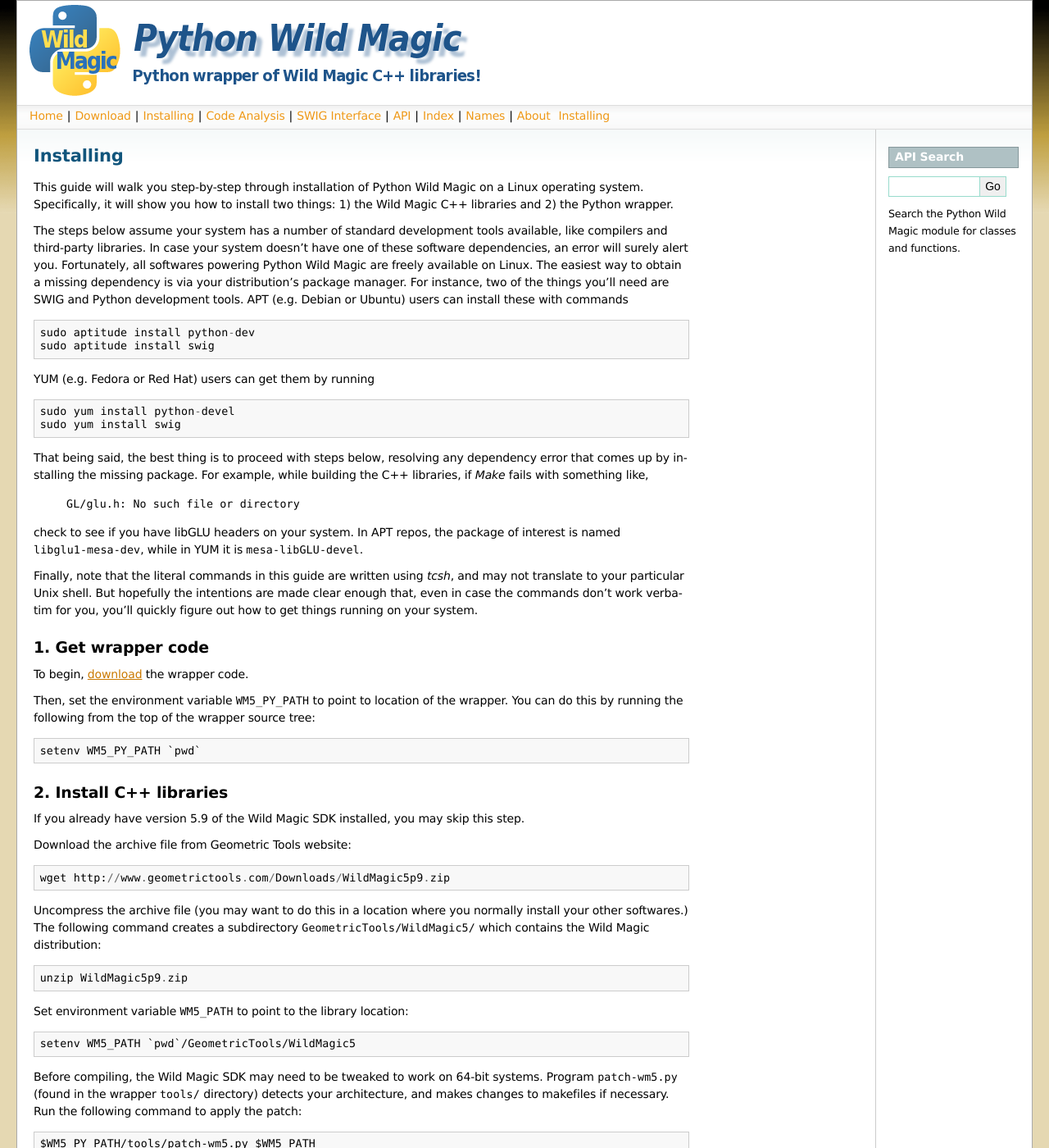
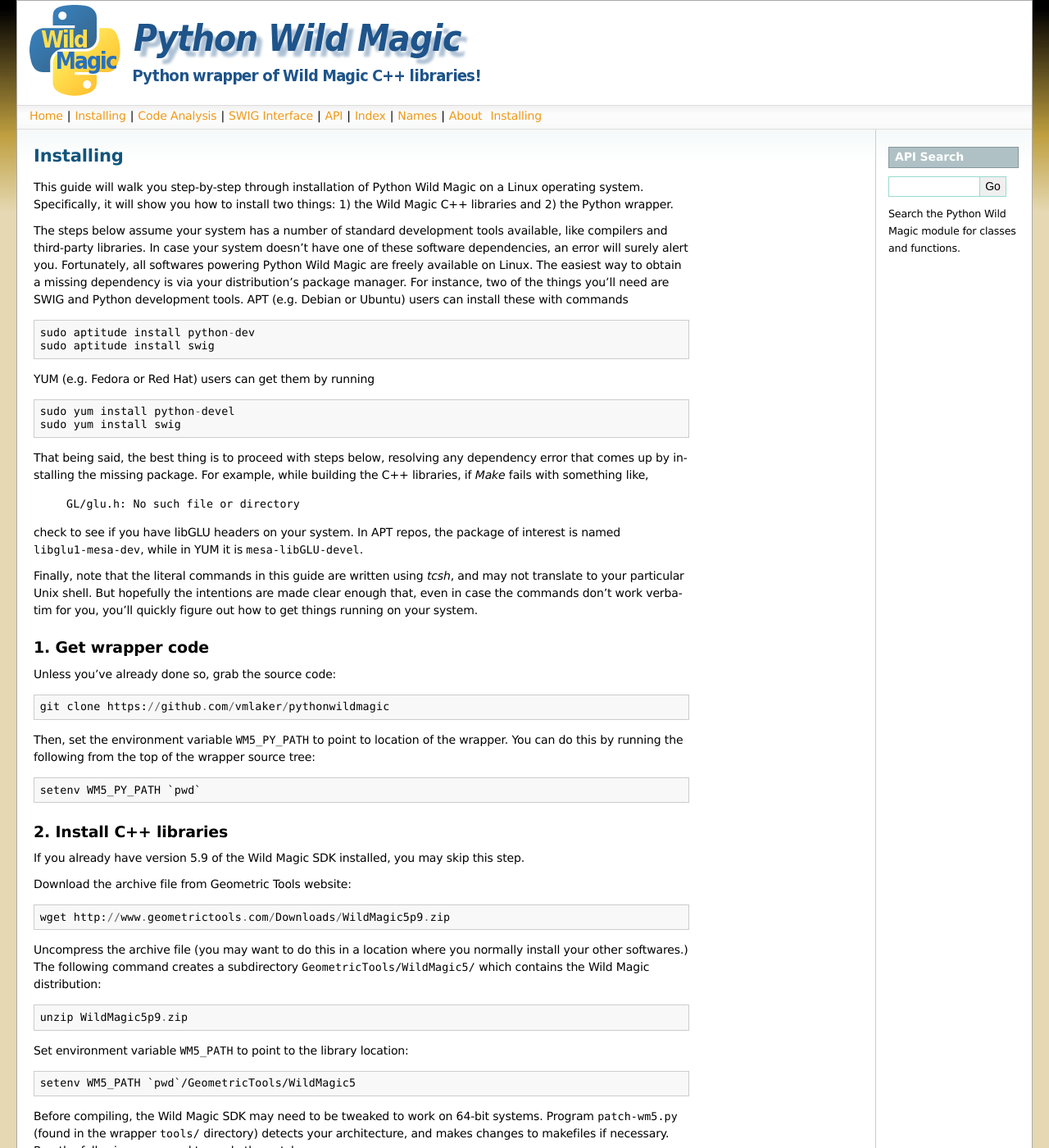
Before and after one commit to vmlaker/pythonwildmagic, a Sphinx documentation site: the page built from docs/source/installing.rst, in a window 1280 px wide and 1400 px high. Shown: the whole window at 82% size. Built offline with Sphinx 7.4.7, drawn with Linux system fonts in a browser that asks for light colours; formulas are drawn with MathJax 3.

Commit message:
Remove "Download" page (use inline "git clone" command blurb.)

```diff
--- a/docs/source/_themes/pywm/layout.html
+++ b/docs/source/_themes/pywm/layout.html
@@ -8,7 +8,6 @@
 
 {% block rootrellink %}
 <li><a href="index.html">Home</a>|</li>
-<li><a href="download.html">Download</a>|</li>
 <li><a href="installing.html">Installing</a>|</li>
 <li><a href="code_analysis.html">Code Analysis</a>|</li>
 <li><a href="swig_interface.html">SWIG Interface</a>|</li>
--- a/docs/source/index.rst
+++ b/docs/source/index.rst
@@ -3,7 +3,6 @@
 .. toctree::
    :hidden:
 
-   download
    installing
    code_analysis
    swig_interface
--- a/docs/source/installing.rst
+++ b/docs/source/installing.rst
@@ -1,6 +1,5 @@
 .. _installing:
 
-**********
 Installing
 **********
 
@@ -39,7 +38,10 @@
 1. Get wrapper code
 ===================
 
-To begin, :doc:`download <download>` the wrapper code.
+Unless you've already done so, grab the source code:
+::
+
+  git clone https://github.com/vmlaker/pythonwildmagic
 
 Then, set the environment variable ``WM5_PY_PATH`` to point to location of the wrapper.
 You can do this by running the following from the top of the wrapper source tree:
```
Also changed, not shown: docs/source/download.rst (deleted, +0 -16 lines).
